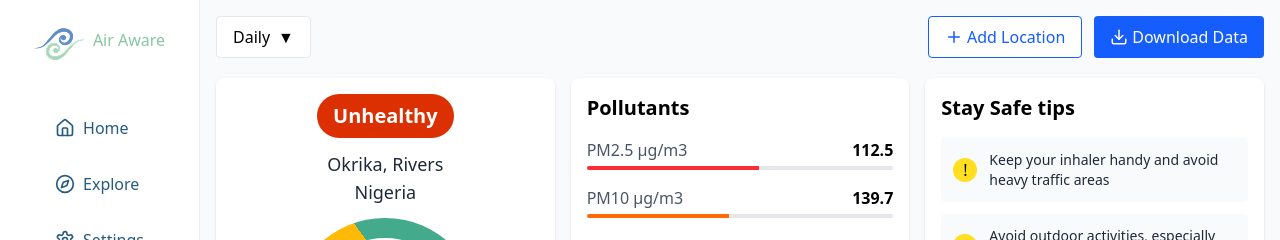
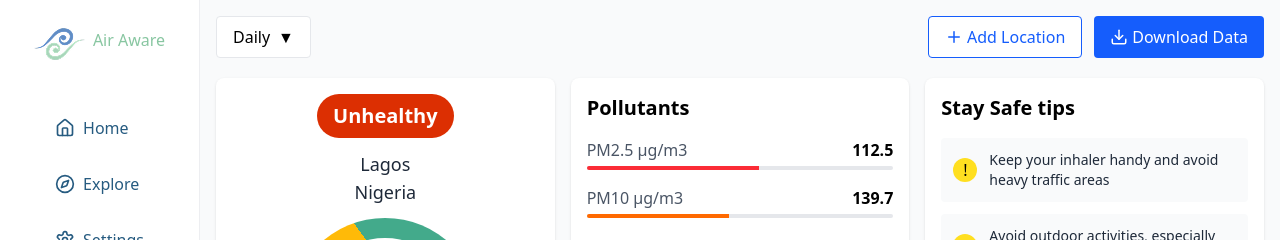
Before and after one commit to Mariahnikee/airaware-frontend, a React (Vite) app: page /dashboard/lasepa-popup in a window 1280 px wide. Shown: the top 240 px of the page. Built offline with nearby package versions, Linux system fonts and the light colour scheme.

Commit message:
modified lasapa-popup location

```diff
--- a/src/pages/dashboard/LasepaPopup.jsx
+++ b/src/pages/dashboard/LasepaPopup.jsx
@@ -220,7 +220,7 @@ export default function AirQualityDashboard() {
               {airQualityStatus}
             </div>
             <div className="text-lg text-gray-800">
-              <div>Okrika, Rivers</div>
+              <div>Lagos</div>
               <div>Nigeria</div>
             </div>
 
```
